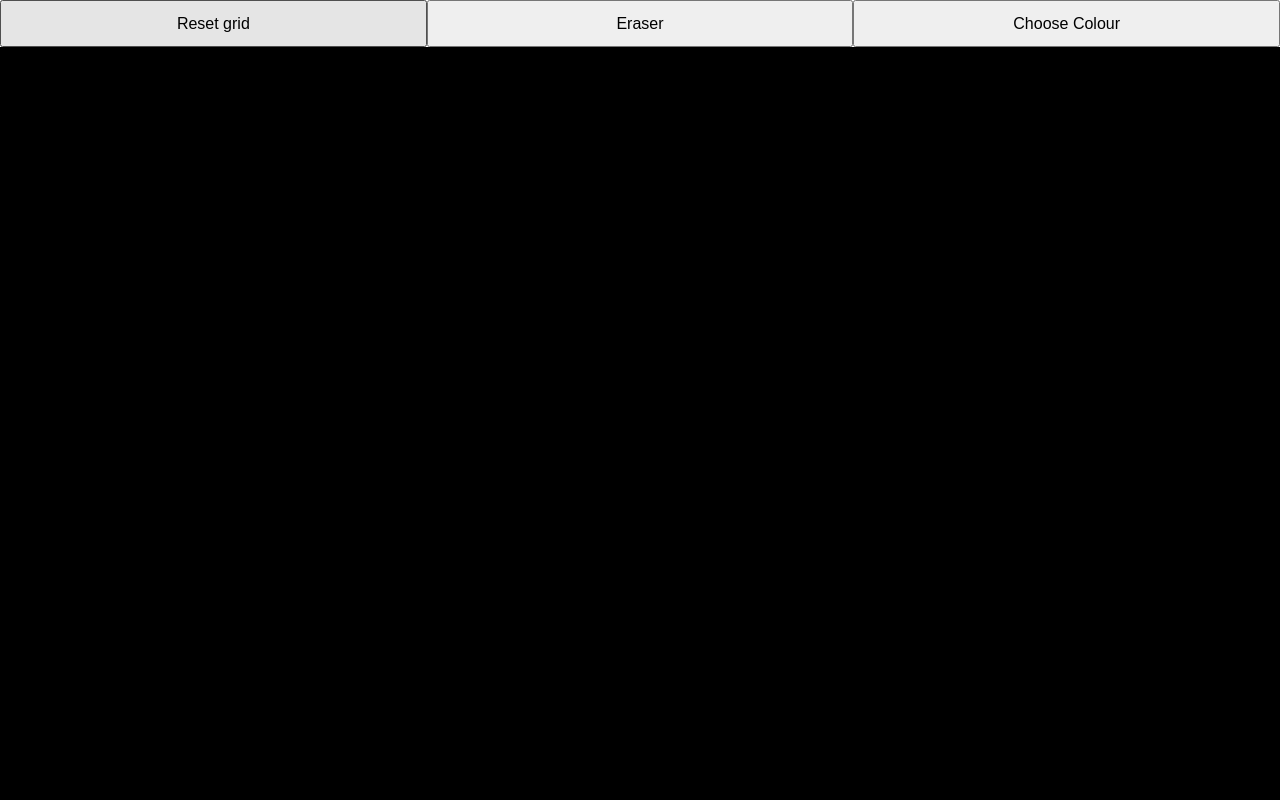
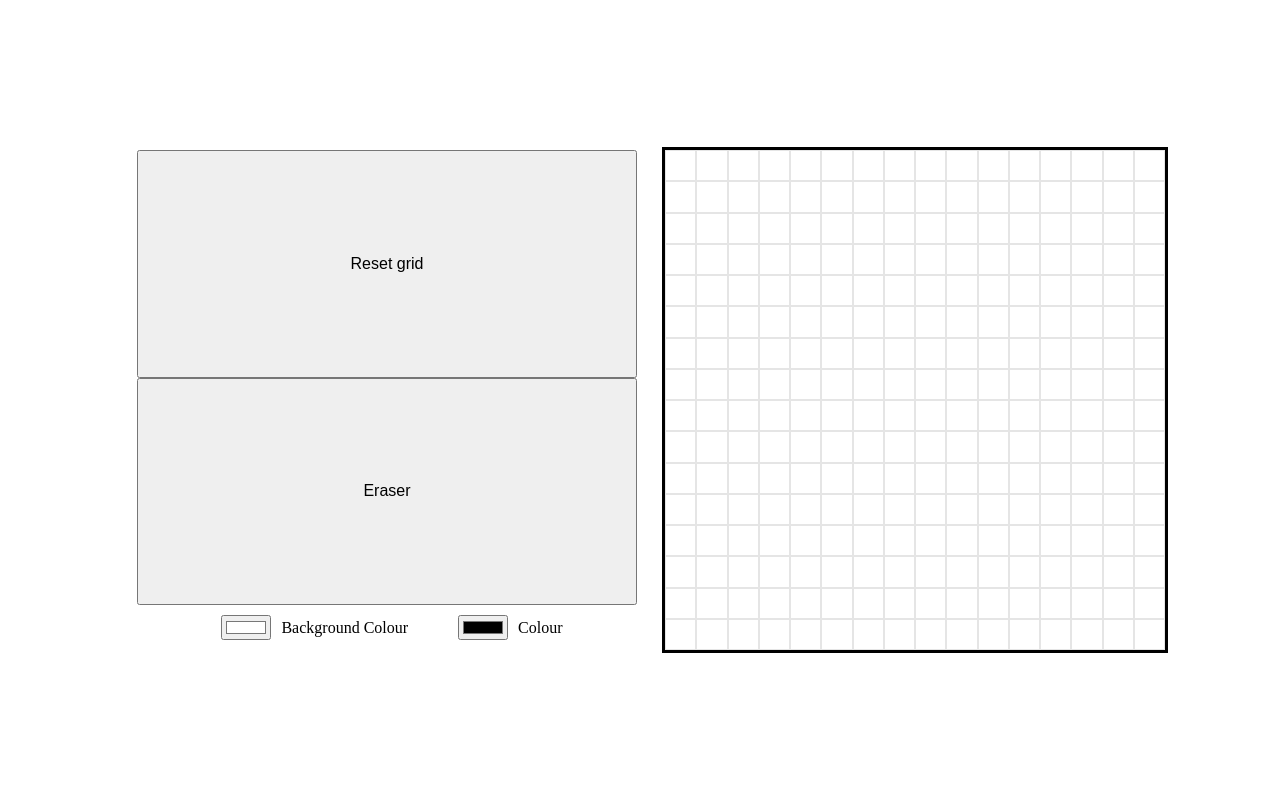
Before and after one commit to kstencell/pixel-sketch, a plain HTML site: page index.html in a window 1280 px wide. Drawn offline with Linux system fonts and the light colour scheme.

Commit message:
added colour pickers

```diff
--- a/index.html
+++ b/index.html
@@ -5,14 +5,19 @@
     <meta http-equiv="X-UA-Compatible" content="IE=edge">
     <meta name="viewport" content="width=device-width, initial-scale=1.0">
     <link rel="stylesheet" href="style.css">
-    <title>Document</title>
+    <title>Pixel Sketch</title>
 </head>
 <body>
     <div id="flex-box-full-screen">
-        <div id="top-bar">
+        <div id="toolbar">
             <button id="reset-btn">Reset grid</button>
             <button id="eraser-btn">Eraser</button>
-            <button id="colour-btn">Choose Colour</button>
+            <div id='color-options'>
+                <input type='color' id='background-colour-picker' class='colour-pickers' value='#ffffff'>
+                <label for='background-colour-picker'>Background Colour</label>
+                <input type='color' id="colour-picker" class='colour-pickers' value="#000000">
+                <label for='color-picker'>Colour</label>
+            </div>
         </div>
         <div id='grid'></div>
     </div>
--- a/script.js
+++ b/script.js
@@ -1,6 +1,6 @@
 
 
-let currentColour = "orange"
+let currentColour = "black"
 
 
 function createGrid(rows = 16, columns = 16) {
@@ -55,13 +55,21 @@ resetBtn.addEventListener('click', () => {
 
 let eraserBtn = document.getElementById('eraser-btn');
 eraserBtn.addEventListener('click', () => {
-    currentColour = 'black';
+    currentColour = backgroundColourPicker.value;
 })
 
-let colourBtn = document.getElementById('colour-btn');
-colourBtn.addEventListener('click', () => {
-    let newColour = prompt("Choose a colour");
-    currentColour = newColour;
+let colourPicker = document.getElementById('colour-picker');
+colourPicker.addEventListener("change", () => {
+    console.log(colourPicker.value);
+    currentColour = colourPicker.value;
+})
+
+let backgroundColourPicker = document.getElementById('background-colour-picker');
+backgroundColourPicker.addEventListener("change", () => {
+
 })
 
 createGrid();
+
+colourPicker.value = "black";
+currentColour = colourPicker.value;
--- a/style.css
+++ b/style.css
@@ -11,18 +11,21 @@ body {
     width: 100vw;
 }
 
-#top-bar {
+#flex-box-full-screen {
     display: flex;
     flex-direction: row;
-    height:50px;
+    height: 100vh;
     width: 100vw;
+    justify-content: center;
+    align-items: center;
 }
 
-#flex-box-full-screen {
+#toolbar {
     display: flex;
     flex-direction: column;
-    height: 100vh;
-    width: 100vw;
+    height : 500px;
+    width: 500px;
+    padding: 25px;
 }
 
 #reset-btn {
@@ -37,22 +40,39 @@ body {
     font-size: 16px;
 }
 
-#colour-btn {
-    height: 100%;
-    width: 100%;
+#color-options {
+    display: flex;
+    flex-direction: row;
+    justify-content: center;
+    align-items: center;
+}
+
+.colour-pickers {
+    height: 25px;
+    width: 50px;
     font-size: 16px;
+    margin: 10px;
+}
+
+#colour-picker {
+    margin-left: 50px;
 }
 
 #grid {
     display: grid;
-    height: 100%;
-    width: 100%;
+    height: 500px;
+    width: 500px;
     grid-template-columns: repeat(16, calc(100% / 16));
     grid-template-rows: repeat(16, calc(100% / 16));
+    border: solid;
+    border-color: black;
 }
 
 .grid-tile {
-    background-color: black;
+    background-color: white;
     height: auto;
     width: auto;
+    border: solid;
+    border-width: 1px;
+    border-color: rgba(0,0,0,0.1);
 }
```
